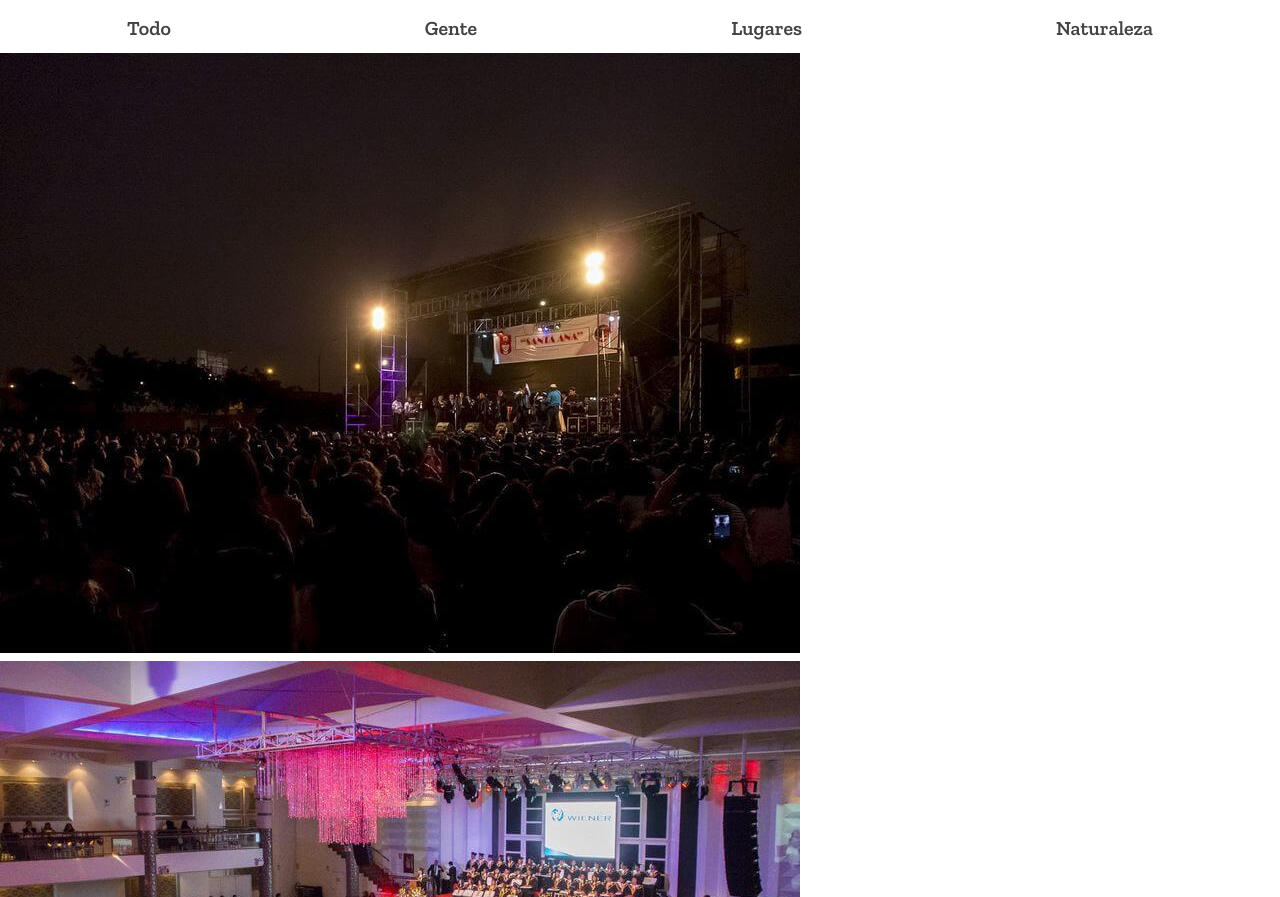
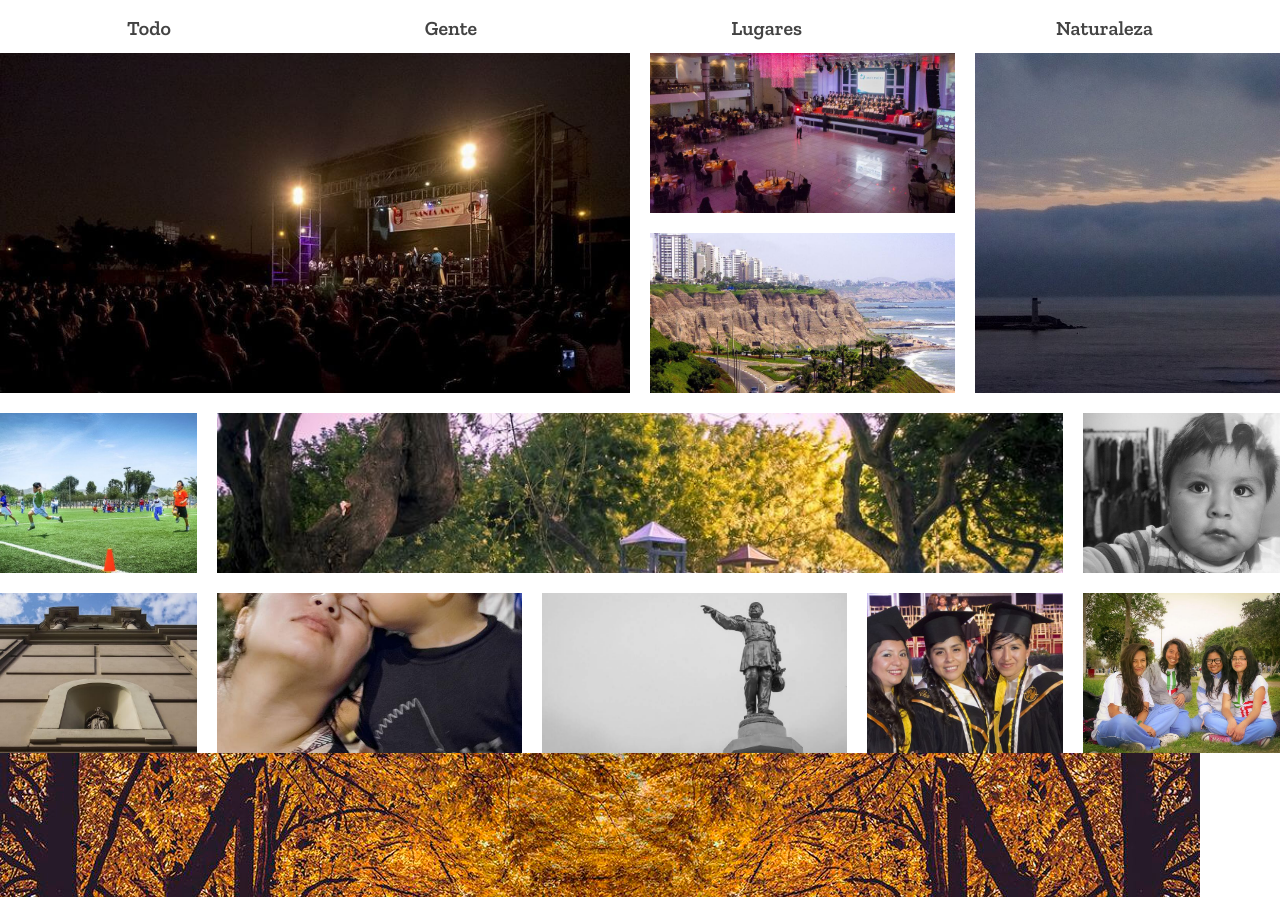
Before and after one commit to bauticutraro/Css-Grid-and-Flexbox-Practice-2, a plain HTML site: page dev/index.html in a window 1280 px wide. Shown: the part 603-1500 px from the top of the page. Drawn offline with nearby package versions, Linux system fonts and the light colour scheme; some icons are missing.

Commit message:
finalization of the gallery

```diff
--- a/dev/index.html
+++ b/dev/index.html
@@ -45,18 +45,18 @@
         </nav>
 
         <div class="image-gallery">
-            <div class="image-gallery__item"><img src="img/01.jpg" alt="" class="image-galler__image"></div>
-            <div class="image-gallery__item"><img src="img/02.jpg" alt="" class="image-galler__image"></div>
-            <div class="image-gallery__item"><img src="img/03.jpg" alt="" class="image-galler__image"></div>
-            <div class="image-gallery__item"><img src="img/04.jpg" alt="" class="image-galler__image"></div>
-            <div class="image-gallery__item"><img src="img/05.jpg" alt="" class="image-galler__image"></div>
-            <div class="image-gallery__item"><img src="img/06.jpg" alt="" class="image-galler__image"></div>
-            <div class="image-gallery__item"><img src="img/07.jpg" alt="" class="image-galler__image"></div>
-            <div class="image-gallery__item"><img src="img/08.jpg" alt="" class="image-galler__image"></div>
-            <div class="image-gallery__item"><img src="img/09.jpg" alt="" class="image-galler__image"></div>
-            <div class="image-gallery__item"><img src="img/10.jpg" alt="" class="image-galler__image"></div>
-            <div class="image-gallery__item"><img src="img/11.jpg" alt="" class="image-galler__image"></div>
-            <div class="image-gallery__item"><img src="img/12.jpg" alt="" class="image-galler__image"></div>
+            <div class="image-gallery__item"><img src="img/01.jpg" alt="" class="image-gallery__image"></div>
+            <div class="image-gallery__item"><img src="img/02.jpg" alt="" class="image-gallery__image"></div>
+            <div class="image-gallery__item"><img src="img/03.jpg" alt="" class="image-gallery__image"></div>
+            <div class="image-gallery__item"><img src="img/04.jpg" alt="" class="image-gallery__image"></div>
+            <div class="image-gallery__item"><img src="img/05.jpg" alt="" class="image-gallery__image"></div>
+            <div class="image-gallery__item"><img src="img/06.jpg" alt="" class="image-gallery__image"></div>
+            <div class="image-gallery__item"><img src="img/07.jpg" alt="" class="image-gallery__image"></div>
+            <div class="image-gallery__item"><img src="img/08.jpg" alt="" class="image-gallery__image"></div>
+            <div class="image-gallery__item"><img src="img/09.jpg" alt="" class="image-gallery__image"></div>
+            <div class="image-gallery__item"><img src="img/10.jpg" alt="" class="image-gallery__image"></div>
+            <div class="image-gallery__item"><img src="img/11.jpg" alt="" class="image-gallery__image"></div>
+            <div class="image-gallery__item"><img src="img/12.jpg" alt="" class="image-gallery__image"></div>
         </div>
     </div>
 
--- a/dev/scss/components/_gallery.scss
+++ b/dev/scss/components/_gallery.scss
@@ -0,0 +1,95 @@
+.image-gallery {
+    display: flex;
+    flex-wrap: wrap;
+    justify-content: center;
+
+    @include from(large) {
+        display: grid;
+        grid-template-columns: repeat(12, 1fr);
+        grid-gap: 20px;
+        grid-auto-rows: 8em;
+        // width: 50%;
+        // margin: auto;
+    }
+
+    &__item {
+        width: 47vw;
+        height: 47vw;
+
+        @include from(medium) {
+            width: 32vw;
+            height: 32vw;
+        }
+
+        @include from(large) {
+            width: 100%;
+            height: 100%;
+        }
+
+        &:nth-child(1) {
+            grid-column: span 6;
+            grid-row: span 2;
+        }
+
+        &:nth-child(2) {
+            grid-column: 7 / span 3;
+            grid-row: 1 / span 1;
+        }
+
+        &:nth-child(3) {
+            grid-column: 7 / span 3;
+            grid-row: 2 / span 1;
+        }
+
+        &:nth-child(4) {
+            grid-column: 10 / span 3;
+            grid-row: 1 / span 2;
+        }
+
+        &:nth-child(5) {
+            grid-column: span 2;
+            grid-row: 3 / span 1;
+         }
+
+        &:nth-child(6) {
+            grid-column: span 8;
+            grid-row: 3 / span 1;
+        }
+
+        &:nth-child(7) {
+            grid-column: span 2;
+            grid-row: 3 / span 1;
+        }
+
+        &:nth-child(8) {
+            grid-column: span 2;
+            grid-row: 4 / span 1;
+        }
+
+        &:nth-child(9) {
+            grid-column: span 3;
+            grid-row: 4 / span 1;
+        }
+
+        &:nth-child(10) {
+            grid-column: span 3;
+            grid-row: 4 / span 1;
+        }
+
+        &:nth-child(11) {
+            grid-column: span 2;
+            grid-row: 4 / span 1;
+        }
+
+        &:nth-child(12) {
+            grid-column: span 2;
+            grid-row: 4 / span 1;
+        }
+    }
+
+    &__image {
+        width: 100%;
+        height: 100%;
+        object-fit: cover;
+    }
+}
--- a/dev/scss/components/_section.scss
+++ b/dev/scss/components/_section.scss
@@ -0,0 +1,3 @@
+.section__title {
+    text-align: center;
+}
```
Also changed, not shown: dev/css/styles.css.
